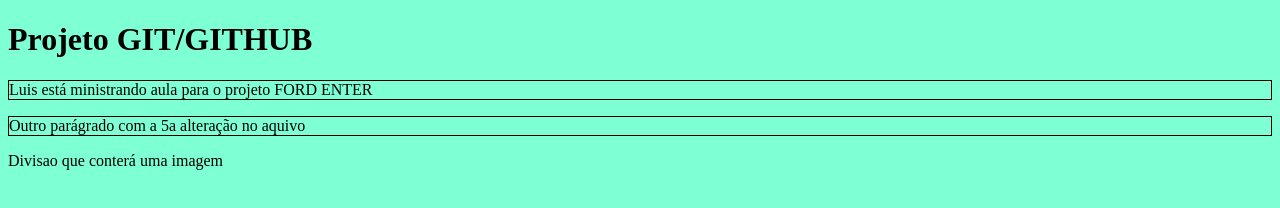
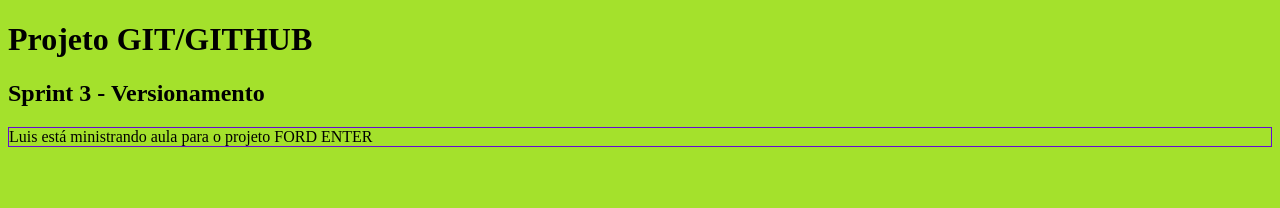
Before and after one commit to LuisAlbertoOliveira/projeto1, a plain HTML site: page index.html in a window 1280 px wide. Drawn offline with Linux system fonts and the light colour scheme.

Commit message:
Adicionado H2 e reduzido um parágrafo

```diff
--- a/index.html
+++ b/index.html
@@ -6,18 +6,20 @@
     <title>Projeto 1</title>
     <style>
         body{
-            background-color: aquamarine;
+            background-color: rgb(164, 225, 44);
         }
         p{
-            border: 1px solid black;
+            border: 1px solid rgb(101, 11, 211);
         }
     </style>
 </head>
 <body>
     <h1>Projeto GIT/GITHUB </h1>
+    <h2>Sprint 3 - Versionamento </h2>
     <p>Luis está ministrando aula para o projeto FORD ENTER</p>
-    <p>Outro parágrado com a 5a alteração no aquivo</p>
-    <div>Divisao que conterá uma imagem</div>
+
+
+
 
 </body>
 </html>
```
